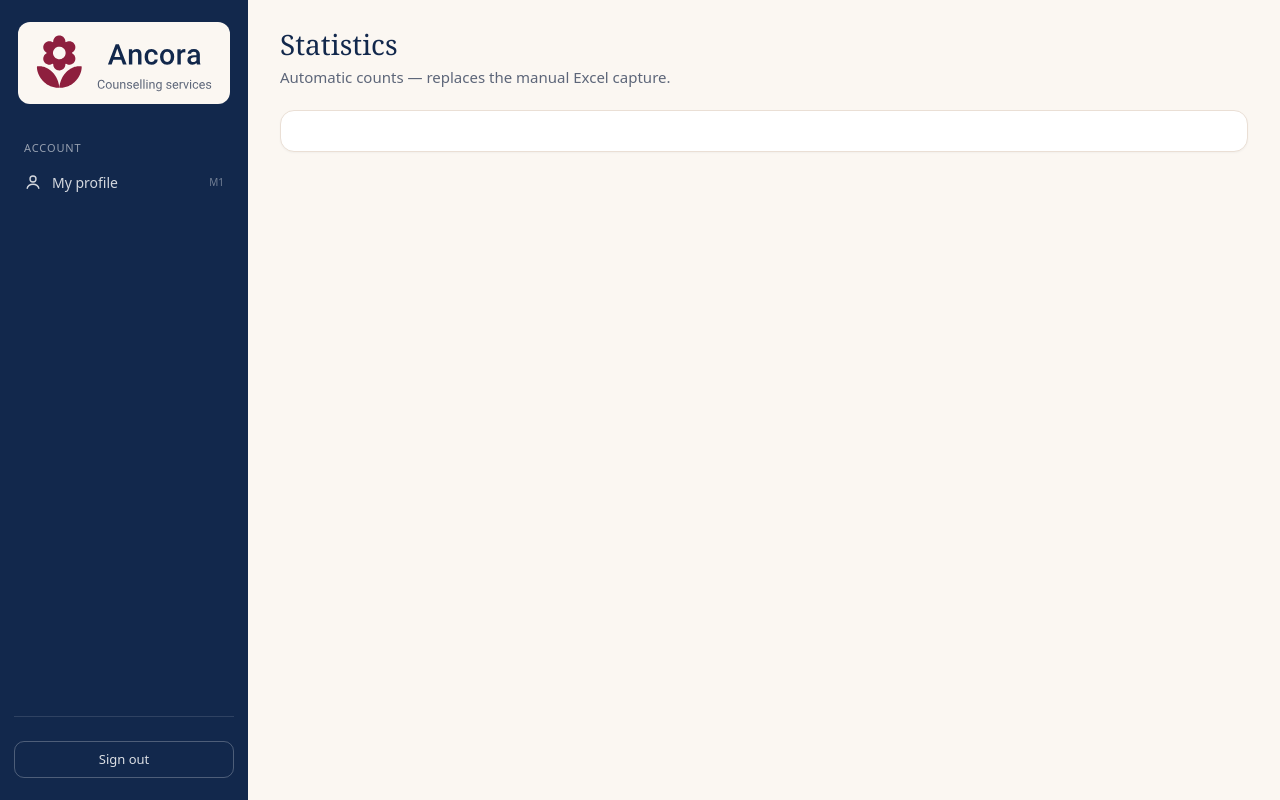
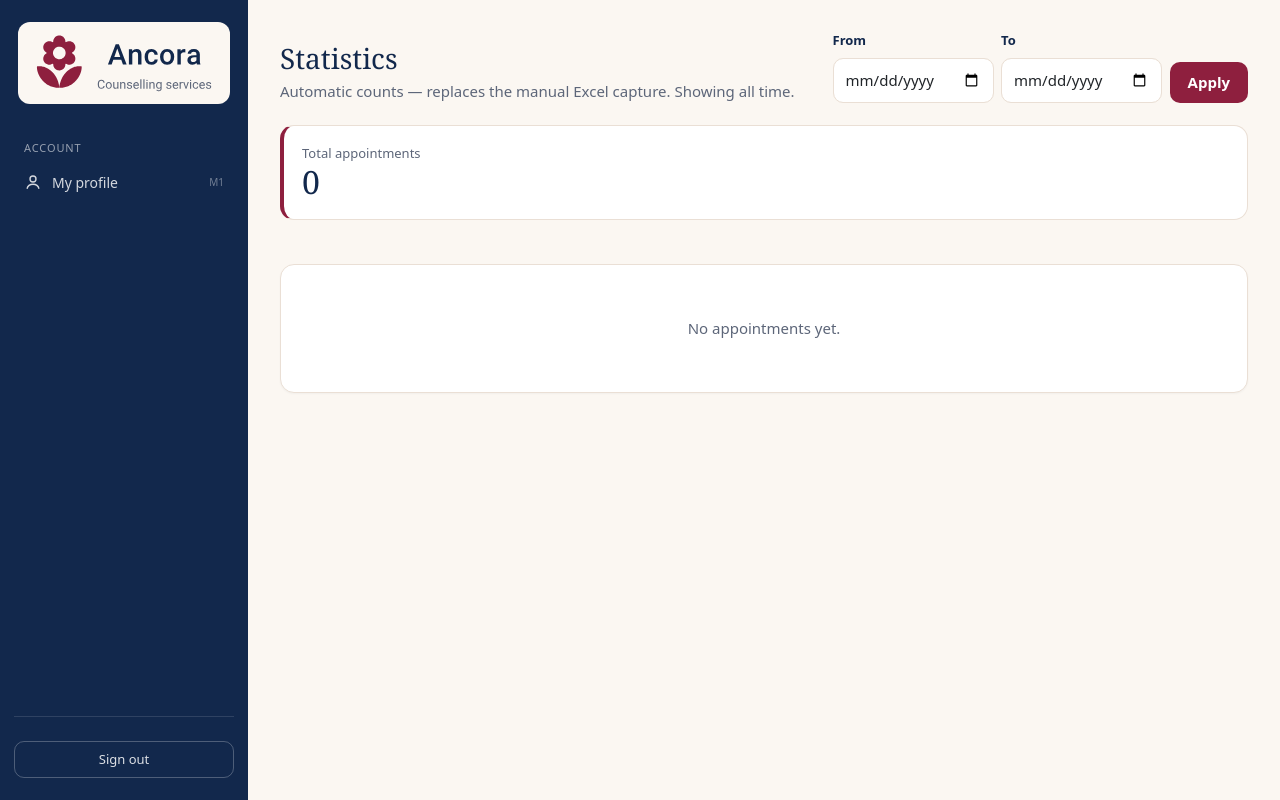
Before and after one commit to BoboNtsutle/Counselling-Services, an ASP.NET Core app: template web/src/Ancora.Web/Areas/Admin/Views/Reports/Index.cshtml in a window 1280 px wide. Run offline with ASP.NET Core 8, Linux system fonts and the light colour scheme; the template is opened without the code that fills it, so the values that code supplies are empty.

Commit message:
Build admin Statistics page: totals, status, urgency, reasons, psychologist and monthly counts

```diff
--- a/web/src/Ancora.Web/Areas/Admin/Controllers/ReportsController.cs
+++ b/web/src/Ancora.Web/Areas/Admin/Controllers/ReportsController.cs
@@ -16,10 +16,10 @@ public class ReportsController : Controller
 
     public async Task<IActionResult> Index(DateTime? from, DateTime? to)
     {
+        // Dates typed the wrong way round still mean "between these two days".
+        if (from > to) (from, to) = (to, from);
         var stats = await _service.GetStatisticsAsync(from, to);
-        ViewBag.Statistics = stats;
-        ViewData["Title"] = "Statistics";
-        return View();
+        return View(stats);
     }
 
     [HttpGet]
--- a/web/src/Ancora.Web/Areas/Admin/Views/Reports/Index.cshtml
+++ b/web/src/Ancora.Web/Areas/Admin/Views/Reports/Index.cshtml
@@ -1,8 +1,150 @@
-@{ ViewData["Title"] = "Statistics"; }
-@* MODULE 6 — Statistics & reports (FR-11) *@
+@model StatisticsReport
+@{
+    ViewData["Title"] = "Statistics";
+    var filtered = Model.From.HasValue || Model.To.HasValue;
+    var period = (Model.From, Model.To) switch
+    {
+        ({ } f, { } t) => $"{f:d MMM yyyy} – {t:d MMM yyyy}",
+        ({ } f, null) => $"from {f:d MMM yyyy}",
+        (null, { } t) => $"up to {t:d MMM yyyy}",
+        _ => "all time",
+    };
+}
+@* MODULE 6 — Statistics & reports (FR-11). Non-graphical on purpose (SRS: graphs are "Won't have"). *@
 <div class="page-head">
-    <div><h1>Statistics</h1><p>Automatic counts — replaces the manual Excel capture.</p></div>
+    <div><h1>Statistics</h1><p>Automatic counts — replaces the manual Excel capture. Showing @period.</p></div>
+    <form method="get" asp-action="Index" class="d-flex gap-2 align-items-end flex-wrap">
+        <div>
+            <label class="form-label" for="from">From</label>
+            <input class="form-control" type="date" id="from" name="from" value="@Model.From?.ToString("yyyy-MM-dd")" />
+        </div>
+        <div>
+            <label class="form-label" for="to">To</label>
+            <input class="form-control" type="date" id="to" name="to" value="@Model.To?.ToString("yyyy-MM-dd")" />
+        </div>
+        <button type="submit" class="btn-ancora">Apply</button>
+        @if (filtered)
+        {
+            <a asp-action="Index" class="btn-ghost">Clear</a>
+        }
+    </form>
 </div>
-<div class="card-a">
-    <!-- Reports TODO removed from UI; implement filters and tables in ReportService -->
+
+<div class="stats">
+    <div class="stat accent"><div class="label">Total appointments</div><div class="value">@Model.Total</div></div>
+    @foreach (var s in Model.ByStatus)
+    {
+        var label = s.Label == AppointmentStatus.Complete ? "Completed" : s.Label;
+        <div class="stat">
+            <div class="label">@label</div>
+            <div class="value @(s.Count == 0 ? "todo" : "")">@s.Count</div>
+        </div>
+    }
 </div>
+
+<div class="stats">
+    @foreach (var u in Model.ByUrgency)
+    {
+        <div class="stat @(u.Label == Urgency.Urgent ? "accent" : "")">
+            <div class="label">@u.Label urgency</div>
+            <div class="value @(u.Count == 0 ? "todo" : "")">@u.Count</div>
+        </div>
+    }
+</div>
+
+@if (Model.Total == 0)
+{
+    <div class="card-a">
+        <div class="empty">No appointments @(filtered ? "in this period" : "yet").</div>
+    </div>
+}
+else
+{
+    <div class="card-a">
+        <h2>Most common reasons for visit</h2>
+        <div class="table-wrap">
+        <table class="table-a">
+            <thead><tr><th>#</th><th>Reason</th><th class="text-end">Appointments</th><th class="text-end">Share</th></tr></thead>
+            <tbody>
+            @for (var i = 0; i < Model.TopReasons.Count; i++)
+            {
+                var r = Model.TopReasons[i];
+                <tr>
+                    <td class="text-muted">@(i + 1)</td>
+                    <td>@r.Label</td>
+                    <td class="text-end"><strong>@r.Count</strong></td>
+                    <td class="text-end text-muted">@Model.Percent(r.Count)</td>
+                </tr>
+            }
+            </tbody>
+        </table>
+        </div>
+    </div>
+
+    <div class="card-a">
+        <h2>By status and urgency</h2>
+        <div class="table-wrap">
+        <table class="table-a">
+            <thead><tr><th>Status</th><th class="text-end">Appointments</th><th class="text-end">Share</th></tr></thead>
+            <tbody>
+            @foreach (var s in Model.ByStatus)
+            {
+                <tr>
+                    <td><partial name="_StatusBadge" model="s.Label" /></td>
+                    <td class="text-end"><strong>@s.Count</strong></td>
+                    <td class="text-end text-muted">@Model.Percent(s.Count)</td>
+                </tr>
+            }
+            </tbody>
+            <thead><tr><th>Urgency</th><th class="text-end">Appointments</th><th class="text-end">Share</th></tr></thead>
+            <tbody>
+            @foreach (var u in Model.ByUrgency)
+            {
+                <tr>
+                    <td><span class="badge-a badge-@u.Label">@u.Label</span></td>
+                    <td class="text-end"><strong>@u.Count</strong></td>
+                    <td class="text-end text-muted">@Model.Percent(u.Count)</td>
+                </tr>
+            }
+            </tbody>
+        </table>
+        </div>
+    </div>
+
+    <div class="card-a">
+        <h2>By psychologist</h2>
+        <div class="table-wrap">
+        <table class="table-a">
+            <thead><tr><th>Psychologist</th><th class="text-end">Appointments</th><th class="text-end">Share</th></tr></thead>
+            <tbody>
+            @foreach (var p in Model.ByPsychologist)
+            {
+                <tr>
+                    <td>@p.Label</td>
+                    <td class="text-end"><strong>@p.Count</strong></td>
+                    <td class="text-end text-muted">@Model.Percent(p.Count)</td>
+                </tr>
+            }
+            </tbody>
+        </table>
+        </div>
+    </div>
+
+    <div class="card-a">
+        <h2>Requests per month</h2>
+        <div class="table-wrap">
+        <table class="table-a">
+            <thead><tr><th>Month</th><th class="text-end">Appointments</th></tr></thead>
+            <tbody>
+            @foreach (var m in Model.ByMonth)
+            {
+                <tr>
+                    <td>@m.Label</td>
+                    <td class="text-end"><strong>@m.Count</strong></td>
+                </tr>
+            }
+            </tbody>
+        </table>
+        </div>
+    </div>
+}
```
Also changed, not shown: web/src/Ancora.Web/Services/ReportService.cs (+90 -16 lines).
